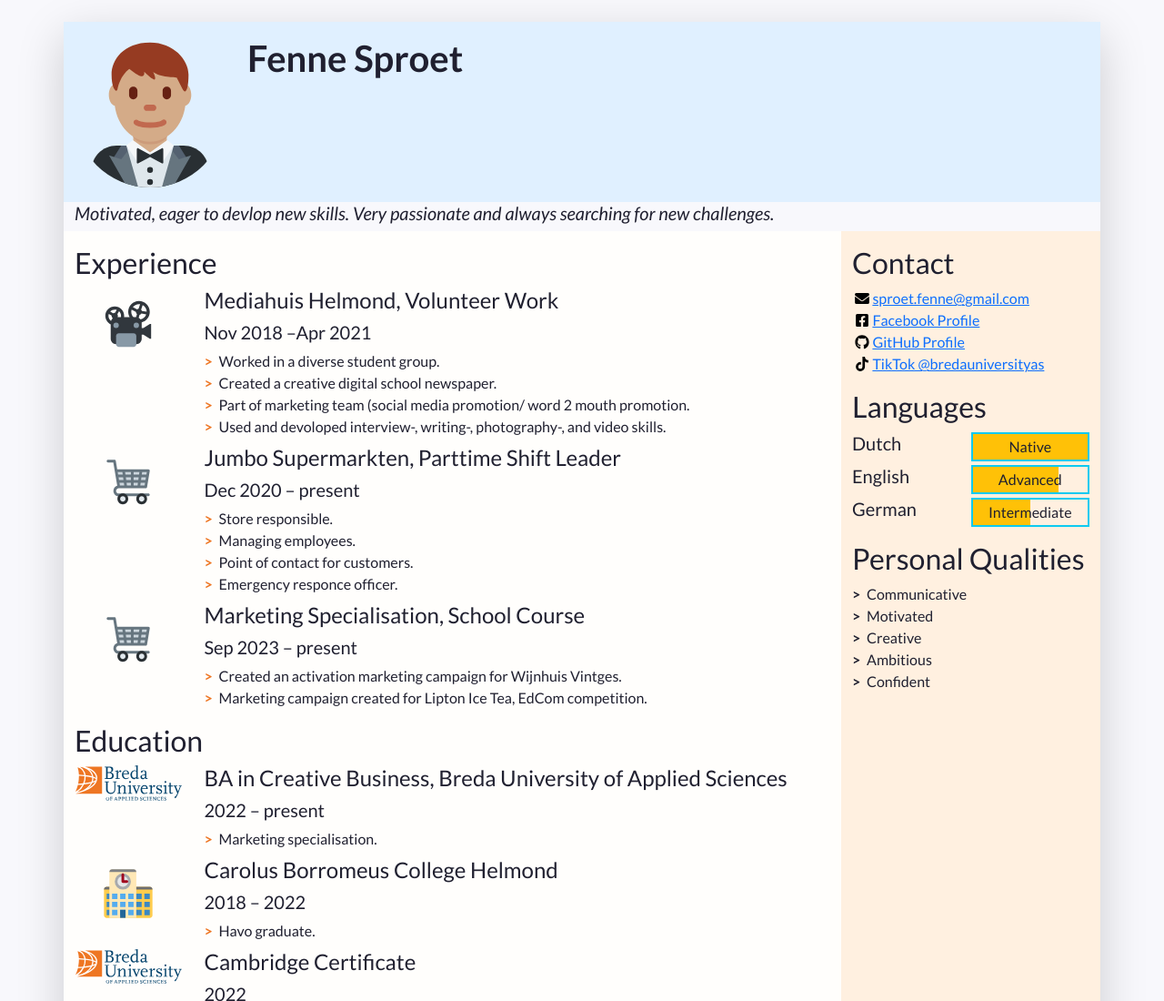
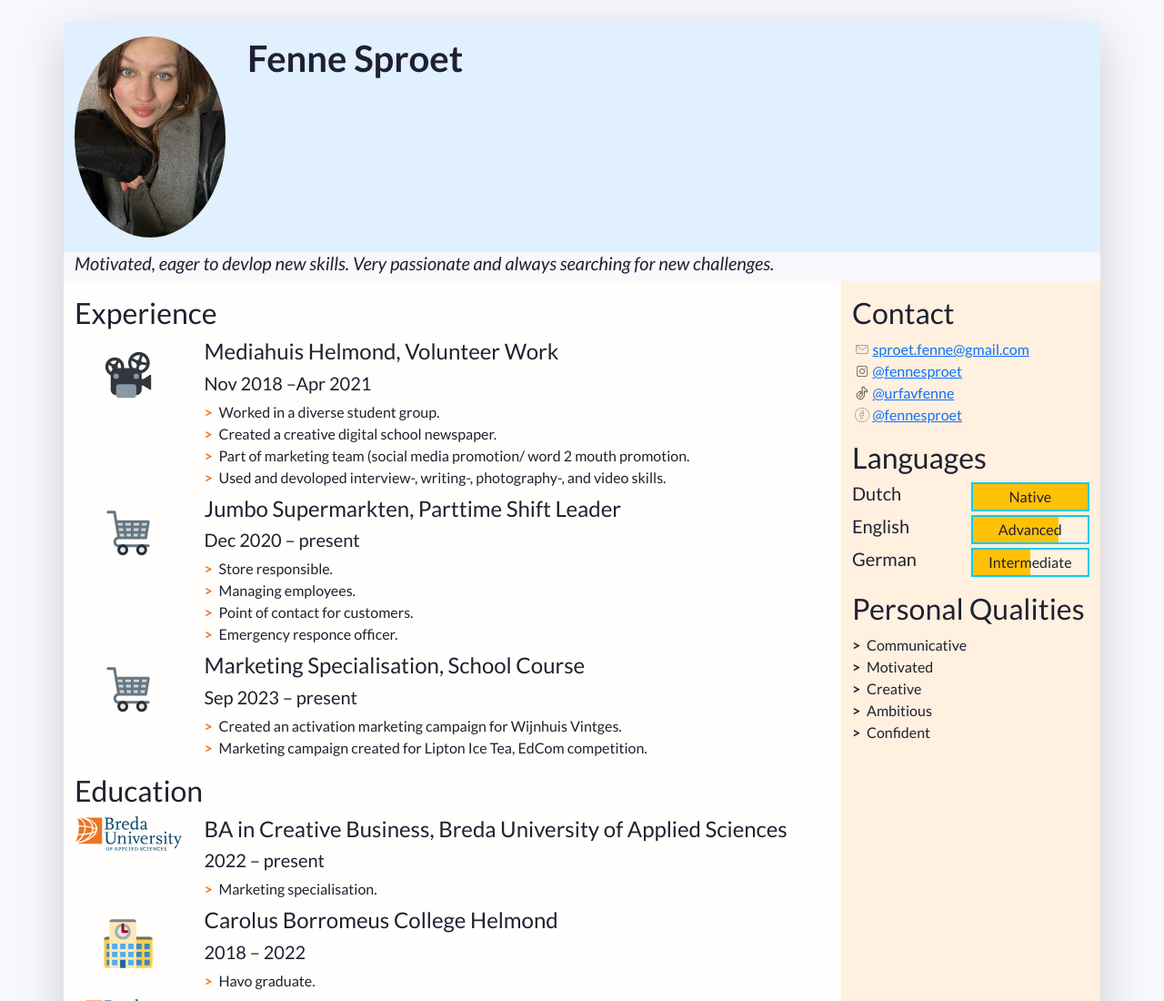
Before and after one commit to fennesproet/myresume, a plain HTML site: page index.html in a window 1280 px wide. Shown: the top 1100 px of the page at 91% size. Drawn offline with nearby package versions, Linux system fonts and the light colour scheme.

Commit message:
updated icons

```diff
--- a/index.html
+++ b/index.html
@@ -43,7 +43,7 @@
             "w-100" makes sure the image takes the full width of the column it's in
             "rounded-circle" cuts a circle around the image
           -->
-          <img class="w-100 rounded-circle my-3" src="images/portrait.svg" alt="Portrait of Fenne Sproet" width="160">
+          <img class="w-100 rounded-circle my-3" src="images/Profile.jpg" alt="Portrait of Fenne Sproet" width="160">
         </div>
         <!--
           A container to wrap around your name and tagline. Full-width at small size, then columns of increasing size.
@@ -221,26 +221,26 @@
             <ul class="contact-list list-unstyled">
               <li class="contact-item">
                 <a class="d-flex align-items-center" href="mailto:sproet.fenne@gmail.com" target="_blank">
-                  <img class="contact-icon" src="images/icons/envelope.svg" alt="Email">
+                  <img class="contact-icon" src="images/icons/mail.svg" alt="Email">
                   sproet.fenne@gmail.com
                 </a>
               </li>
               <li class="contact-item">
-                <a class="d-flex align-items-center" href="https://facebook.com/" target="_blank">
-                  <img class="contact-icon" src="images/icons/facebook.svg" alt="Facebook">
-                  Facebook Profile
+                <a class="d-flex align-items-center" href="https://www.instagram.com/fennesproet/?next=%2F&hl=en" target="_blank">
+                  <img class="contact-icon" src="images/icons/insta.svg" alt="Instagram">
+                  @fennesproet
                 </a>
               </li>
               <li class="contact-item">
-                <a class="d-flex align-items-center" href="https://github.com/" target="_blank">
-                  <img class="contact-icon" src="images/icons/github.svg" alt="LinkedIn">
-                  GitHub Profile
+                <a class="d-flex align-items-center" href="https://www.tiktok.com/@urfavfenne" target="_blank">
+                  <img class="contact-icon" src="images/icons/tik.svg" alt="LinkedIn">
+                  @urfavfenne
                 </a>
               </li>
               <li class="contact-item">
-                <a class="d-flex align-items-center" href="https://www.tiktok.com/@bredauniversityas" target="_blank">
-                  <img class="contact-icon" src="images/icons/tiktok.svg" alt="Mobile Phone">
-                  TikTok @bredauniversityas
+                <a class="d-flex align-items-center" href="https://www.facebook.com/profile.php?id=100093111604262" target="_blank">
+                  <img class="contact-icon" src="images/icons/face.svg" alt="Mobile Phone">
+                  @fennesproet
                 </a>
               </li>
             </ul>
```
Also changed, not shown: images/Profile.jpg (added), images/icons/face.svg (added), images/icons/insta.svg (added), images/icons/mail.svg (added), images/icons/tik.svg (added).
